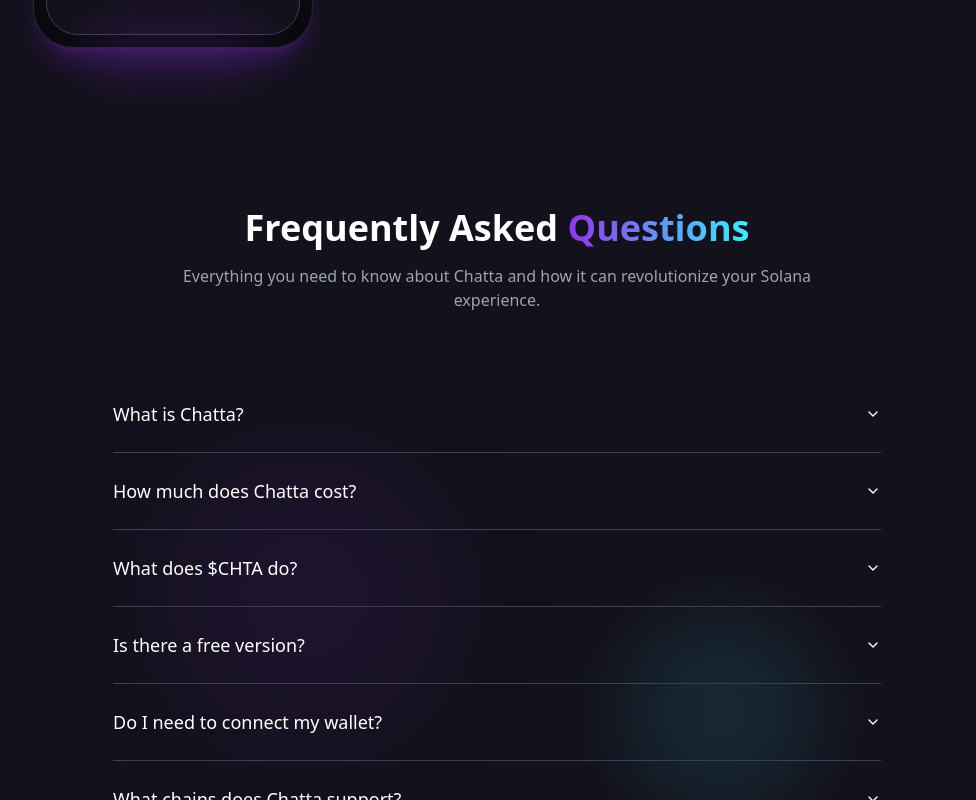
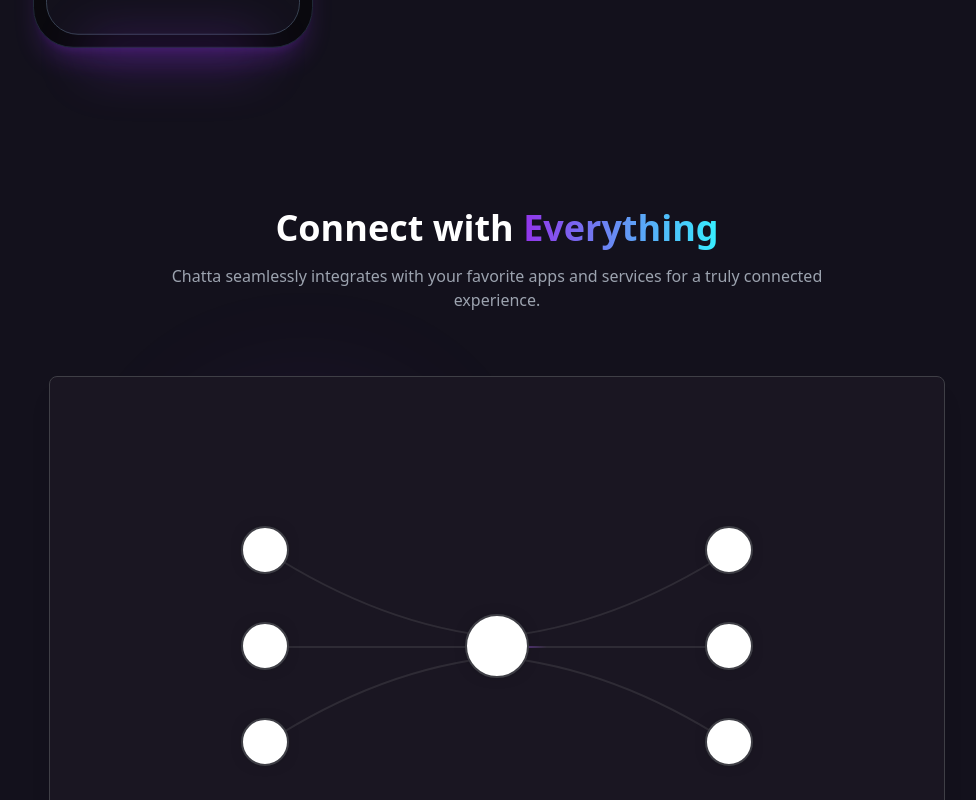
Before and after one commit to Jbgabreal/tikka, a React (Vite) app: page / in a window 1280 px wide. Shown: the part 1660-2460 px from the top of the page, without its empty margins (143-1119 px from the left). Built offline with nearby package versions, Linux system fonts and the light colour scheme.

Commit message:
feat: Add animated beam component and demo
Adds the AnimatedBeam component and a demo component to showcase its functionality. Installs framer-motion as a dependency.

```diff
--- /dev/null
+++ b/src/components/AnimatedBeamSection.tsx
@@ -0,0 +1,34 @@
+
+import React from "react";
+import { AnimatedBeamDemo } from "@/components/ui/beam-demo";
+
+const AnimatedBeamSection = () => {
+  return (
+    <div className="py-20 bg-chatta-dark relative">
+      {/* Background gradient elements */}
+      <div className="absolute inset-0 pointer-events-none">
+        <div className="absolute top-1/3 left-1/4 w-64 h-64 rounded-full bg-chatta-purple/10 filter blur-3xl"></div>
+        <div className="absolute bottom-1/3 right-1/4 w-48 h-48 rounded-full bg-chatta-cyan/10 filter blur-2xl"></div>
+      </div>
+
+      <div className="container mx-auto px-4 relative z-10">
+        {/* Section header */}
+        <div className="text-center mb-16">
+          <h2 className="text-3xl md:text-4xl font-bold mb-4">
+            Connect with <span className="gradient-text">Everything</span>
+          </h2>
+          <p className="text-gray-400 max-w-2xl mx-auto mb-10">
+            Chatta seamlessly integrates with your favorite apps and services for a truly connected experience.
+          </p>
+        </div>
+
+        {/* Animated beam demo */}
+        <div className="max-w-4xl mx-auto">
+          <AnimatedBeamDemo />
+        </div>
+      </div>
+    </div>
+  );
+};
+
+export default AnimatedBeamSection;
--- /dev/null
+++ b/src/components/ui/animated-beam.tsx
@@ -0,0 +1,189 @@
+
+"use client";
+
+import { RefObject, useEffect, useId, useState } from "react";
+import { motion } from "framer-motion";
+
+import { cn } from "@/lib/utils";
+
+export interface AnimatedBeamProps {
+  className?: string;
+  containerRef: RefObject<HTMLElement>; // Container ref
+  fromRef: RefObject<HTMLElement>;
+  toRef: RefObject<HTMLElement>;
+  curvature?: number;
+  reverse?: boolean;
+  pathColor?: string;
+  pathWidth?: number;
+  pathOpacity?: number;
+  gradientStartColor?: string;
+  gradientStopColor?: string;
+  delay?: number;
+  duration?: number;
+  startXOffset?: number;
+  startYOffset?: number;
+  endXOffset?: number;
+  endYOffset?: number;
+}
+
+export const AnimatedBeam: React.FC<AnimatedBeamProps> = ({
+  className,
+  containerRef,
+  fromRef,
+  toRef,
+  curvature = 0,
+  reverse = false, // Include the reverse prop
+  duration = Math.random() * 3 + 4,
+  delay = 0,
+  pathColor = "gray",
+  pathWidth = 2,
+  pathOpacity = 0.2,
+  gradientStartColor = "#ffaa40",
+  gradientStopColor = "#9c40ff",
+  startXOffset = 0,
+  startYOffset = 0,
+  endXOffset = 0,
+  endYOffset = 0,
+}) => {
+  const id = useId();
+  const [pathD, setPathD] = useState("");
+  const [svgDimensions, setSvgDimensions] = useState({ width: 0, height: 0 });
+
+  // Calculate the gradient coordinates based on the reverse prop
+  const gradientCoordinates = reverse
+    ? {
+        x1: ["90%", "-10%"],
+        x2: ["100%", "0%"],
+        y1: ["0%", "0%"],
+        y2: ["0%", "0%"],
+      }
+    : {
+        x1: ["10%", "110%"],
+        x2: ["0%", "100%"],
+        y1: ["0%", "0%"],
+        y2: ["0%", "0%"],
+      };
+
+  useEffect(() => {
+    const updatePath = () => {
+      if (containerRef.current && fromRef.current && toRef.current) {
+        const containerRect = containerRef.current.getBoundingClientRect();
+        const rectA = fromRef.current.getBoundingClientRect();
+        const rectB = toRef.current.getBoundingClientRect();
+
+        const svgWidth = containerRect.width;
+        const svgHeight = containerRect.height;
+        setSvgDimensions({ width: svgWidth, height: svgHeight });
+
+        const startX =
+          rectA.left - containerRect.left + rectA.width / 2 + startXOffset;
+        const startY =
+          rectA.top - containerRect.top + rectA.height / 2 + startYOffset;
+        const endX =
+          rectB.left - containerRect.left + rectB.width / 2 + endXOffset;
+        const endY =
+          rectB.top - containerRect.top + rectB.height / 2 + endYOffset;
+
+        const controlY = startY - curvature;
+        const d = `M ${startX},${startY} Q ${
+          (startX + endX) / 2
+        },${controlY} ${endX},${endY}`;
+        setPathD(d);
+      }
+    };
+
+    // Initialize ResizeObserver
+    const resizeObserver = new ResizeObserver((entries) => {
+      // For all entries, recalculate the path
+      for (let entry of entries) {
+        updatePath();
+      }
+    });
+
+    // Observe the container element
+    if (containerRef.current) {
+      resizeObserver.observe(containerRef.current);
+    }
+
+    // Call the updatePath initially to set the initial path
+    updatePath();
+
+    // Clean up the observer on component unmount
+    return () => {
+      resizeObserver.disconnect();
+    };
+  }, [
+    containerRef,
+    fromRef,
+    toRef,
+    curvature,
+    startXOffset,
+    startYOffset,
+    endXOffset,
+    endYOffset,
+  ]);
+
+  return (
+    <svg
+      fill="none"
+      width={svgDimensions.width}
+      height={svgDimensions.height}
+      xmlns="http://www.w3.org/2000/svg"
+      className={cn(
+        "pointer-events-none absolute left-0 top-0 transform-gpu stroke-2",
+        className,
+      )}
+      viewBox={`0 0 ${svgDimensions.width} ${svgDimensions.height}`}
+    >
+      <path
+        d={pathD}
+        stroke={pathColor}
+        strokeWidth={pathWidth}
+        strokeOpacity={pathOpacity}
+        strokeLinecap="round"
+      />
+      <path
+        d={pathD}
+        strokeWidth={pathWidth}
+        stroke={`url(#${id})`}
+        strokeOpacity="1"
+        strokeLinecap="round"
+      />
+      <defs>
+        <motion.linearGradient
+          className="transform-gpu"
+          id={id}
+          gradientUnits={"userSpaceOnUse"}
+          initial={{
+            x1: "0%",
+            x2: "0%",
+            y1: "0%",
+            y2: "0%",
+          }}
+          animate={{
+            x1: gradientCoordinates.x1,
+            x2: gradientCoordinates.x2,
+            y1: gradientCoordinates.y1,
+            y2: gradientCoordinates.y2,
+          }}
+          transition={{
+            delay,
+            duration,
+            ease: [0.16, 1, 0.3, 1], // https://easings.net/#easeOutExpo
+            repeat: Infinity,
+            repeatDelay: 0,
+          }}
+        >
+          <stop stopColor={gradientStartColor} stopOpacity="0"></stop>
+          <stop stopColor={gradientStartColor}></stop>
+          <stop offset="32.5%" stopColor={gradientStopColor}></stop>
+          <stop
+            offset="100%"
+            stopColor={gradientStopColor}
+            stopOpacity="0"
+          ></stop>
+        </motion.linearGradient>
+      </defs>
+    </svg>
+  );
+};
--- /dev/null
+++ b/src/components/ui/beam-demo.tsx
@@ -0,0 +1,117 @@
+
+"use client";
+
+import React, { forwardRef, useRef } from "react";
+import { googleDrive, googleDocs, notion, openai, zapier, whatsapp, messenger } from "lucide-react";
+
+import { cn } from "@/lib/utils";
+import { AnimatedBeam } from "@/components/ui/animated-beam";
+
+const Circle = forwardRef<
+  HTMLDivElement,
+  { className?: string; children?: React.ReactNode }
+>(({ className, children }, ref) => {
+  return (
+    <div
+      ref={ref}
+      className={cn(
+        "z-10 flex size-12 items-center justify-center rounded-full border-2 bg-white p-3 shadow-[0_0_20px_-12px_rgba(0,0,0,0.8)]",
+        className,
+      )}
+    >
+      {children}
+    </div>
+  );
+});
+
+Circle.displayName = "Circle";
+
+export function AnimatedBeamDemo() {
+  const containerRef = useRef<HTMLDivElement>(null);
+  const div1Ref = useRef<HTMLDivElement>(null);
+  const div2Ref = useRef<HTMLDivElement>(null);
+  const div3Ref = useRef<HTMLDivElement>(null);
+  const div4Ref = useRef<HTMLDivElement>(null);
+  const div5Ref = useRef<HTMLDivElement>(null);
+  const div6Ref = useRef<HTMLDivElement>(null);
+  const div7Ref = useRef<HTMLDivElement>(null);
+
+  return (
+    <div
+      className="relative flex h-[500px] w-full items-center justify-center overflow-hidden rounded-lg border bg-background p-10 md:shadow-xl"
+      ref={containerRef}
+    >
+      <div className="flex size-full flex-col max-w-lg max-h-[200px] items-stretch justify-between gap-10">
+        <div className="flex flex-row items-center justify-between">
+          <Circle ref={div1Ref}>
+            <googleDrive className="h-6 w-6" />
+          </Circle>
+          <Circle ref={div5Ref}>
+            <googleDocs className="h-6 w-6" />
+          </Circle>
+        </div>
+        <div className="flex flex-row items-center justify-between">
+          <Circle ref={div2Ref}>
+            <notion className="h-6 w-6" />
+          </Circle>
+          <Circle ref={div4Ref} className="size-16">
+            <openai className="h-8 w-8" />
+          </Circle>
+          <Circle ref={div6Ref}>
+            <zapier className="h-6 w-6" />
+          </Circle>
+        </div>
+        <div className="flex flex-row items-center justify-between">
+          <Circle ref={div3Ref}>
+            <whatsapp className="h-6 w-6" />
+          </Circle>
+          <Circle ref={div7Ref}>
+            <messenger className="h-6 w-6" />
+          </Circle>
+        </div>
+      </div>
+
+      <AnimatedBeam
+        containerRef={containerRef}
+        fromRef={div1Ref}
+        toRef={div4Ref}
+        curvature={-75}
+        endYOffset={-10}
+      />
+      <AnimatedBeam
+        containerRef={containerRef}
+        fromRef={div2Ref}
+        toRef={div4Ref}
+      />
+      <AnimatedBeam
+        containerRef={containerRef}
+        fromRef={div3Ref}
+        toRef={div4Ref}
+        curvature={75}
+        endYOffset={10}
+      />
+      <AnimatedBeam
+        containerRef={containerRef}
+        fromRef={div5Ref}
+        toRef={div4Ref}
+        curvature={-75}
+        endYOffset={-10}
+        reverse
+      />
+      <AnimatedBeam
+        containerRef={containerRef}
+        fromRef={div6Ref}
+        toRef={div4Ref}
+        reverse
+      />
+      <AnimatedBeam
+        containerRef={containerRef}
+        fromRef={div7Ref}
+        toRef={div4Ref}
+        curvature={75}
+        endYOffset={10}
+        reverse
+      />
+    </div>
+  );
+}
--- a/src/pages/Index.tsx
+++ b/src/pages/Index.tsx
@@ -3,6 +3,7 @@ import React from "react";
 import HeroSection from "@/components/HeroSection";
 import MeetChatta from "@/components/MeetChatta";
 import FaqSection from "@/components/FaqSection";
+import AnimatedBeamSection from "@/components/AnimatedBeamSection";
 import CtaSection from "@/components/CtaSection";
 import Footer from "@/components/Footer";
 
@@ -15,6 +16,9 @@ const Index = () => {
       <div id="meet-chatta">
         <MeetChatta />
       </div>
+      <div id="integrations">
+        <AnimatedBeamSection />
+      </div>
       <div id="faq">
         <FaqSection />
       </div>
```
